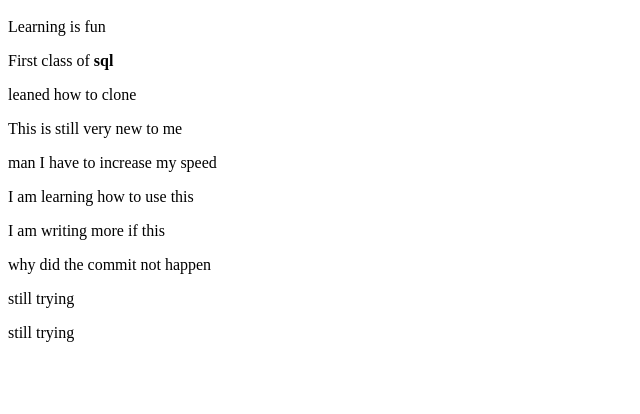
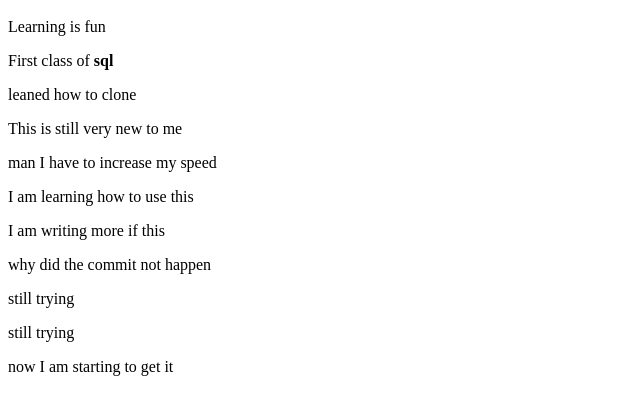
Before and after one commit to Srish21/html5-boilerplate, a plain HTML site: page index.html in a window 1280 px wide. Shown: the part 48-462 px from the top of the page, without its empty margins (0-640 px from the left). Drawn offline with Linux system fonts and the light colour scheme.

Commit message:
starting to get it

```diff
--- a/index.html
+++ b/index.html
@@ -22,3 +22,5 @@
 <p> still trying </p>
 
 <p> still trying </p>
+
+<p> now I am starting to get it </p>
```
